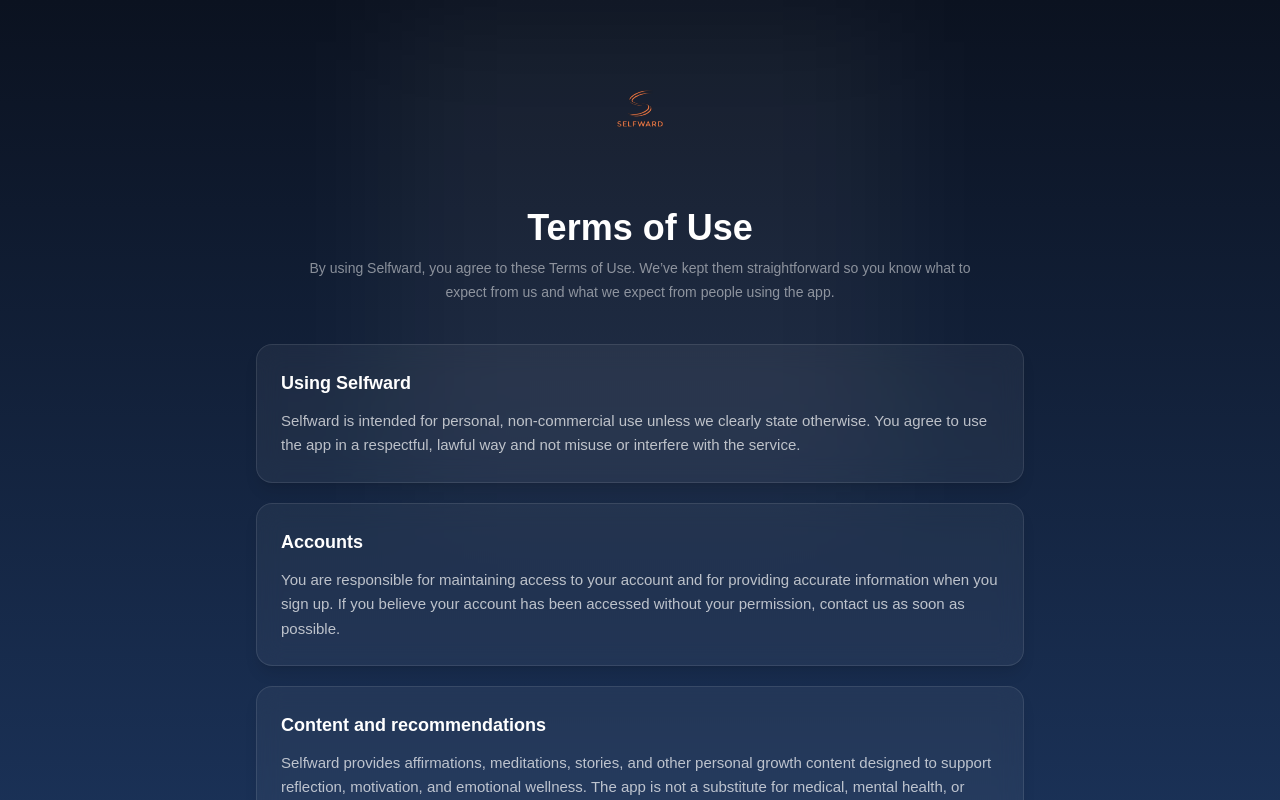
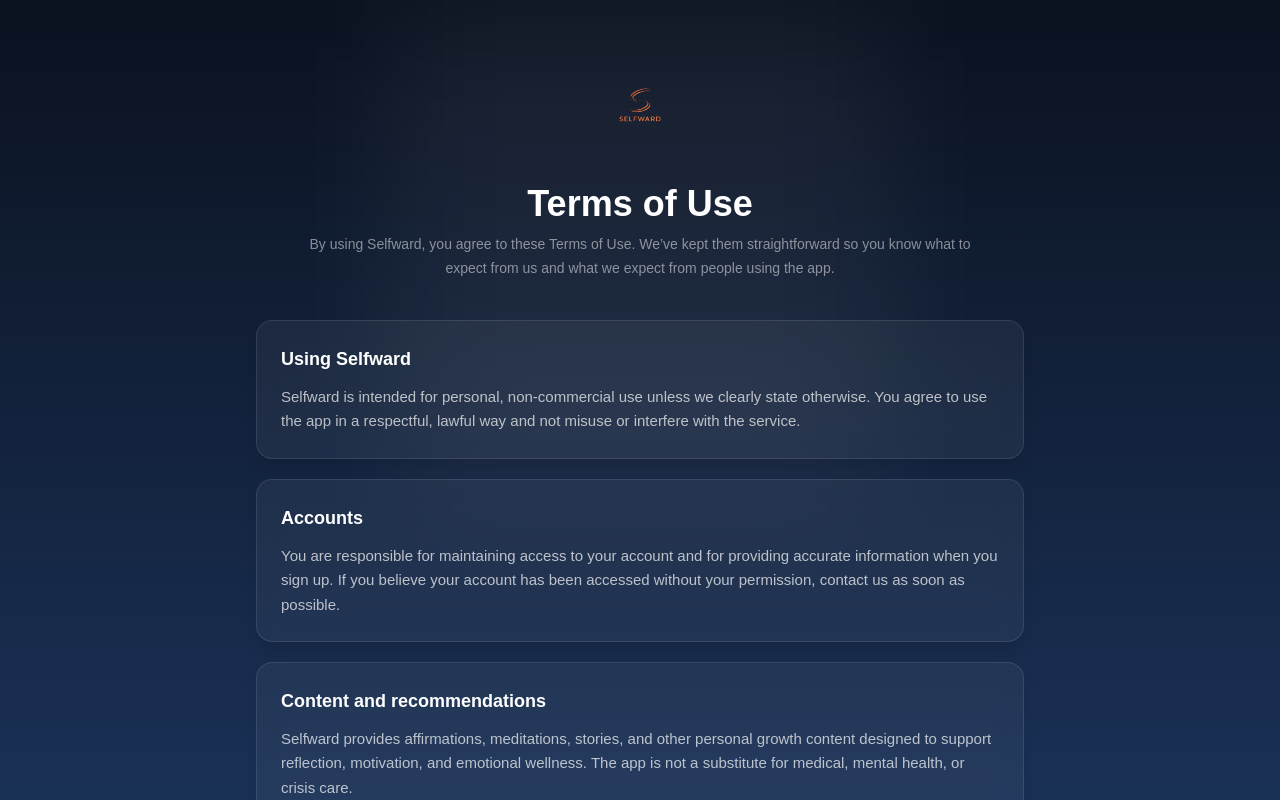
Before and after one commit to mcswainjr/selfward-web, a Next.js app: page /terms in a window 1280 px wide. Shown: the top 800 px of the page. Built offline with nearby package versions, Linux system fonts and the light colour scheme; no server answers.

Commit message:
Privacy and terms logo tweaks

```diff
--- a/app/privacy/page.tsx
+++ b/app/privacy/page.tsx
@@ -11,11 +11,11 @@
       <div className="relative z-10 mx-auto max-w-3xl">
 
         {/* Logo */}
-        <div className="mb-12 flex justify-center">
+        <div className="mb-8 flex justify-center">
           <img
             src="/selfward-logo.svg"
             alt="Selfward"
-            className="h-20 sm:h-24 opacity-90"
+            className="h-20 sm:h-22 opacity-90"
           />
         </div>
 
--- a/app/terms/page.tsx
+++ b/app/terms/page.tsx
@@ -5,11 +5,11 @@
       <div className="absolute left-1/2 top-0 h-[500px] w-[500px] -translate-x-1/2 bg-white/5 blur-3xl" />
 
       <div className="relative z-10 mx-auto max-w-3xl">
-        <div className="mb-12 flex justify-center">
+        <div className="mb-8 flex justify-center">
           <img
             src="/selfward-logo.svg"
             alt="Selfward"
-            className="h-20 sm:h-24 opacity-90"
+            className="h-20 sm:h-22 opacity-90"
           />
         </div>
 
```
